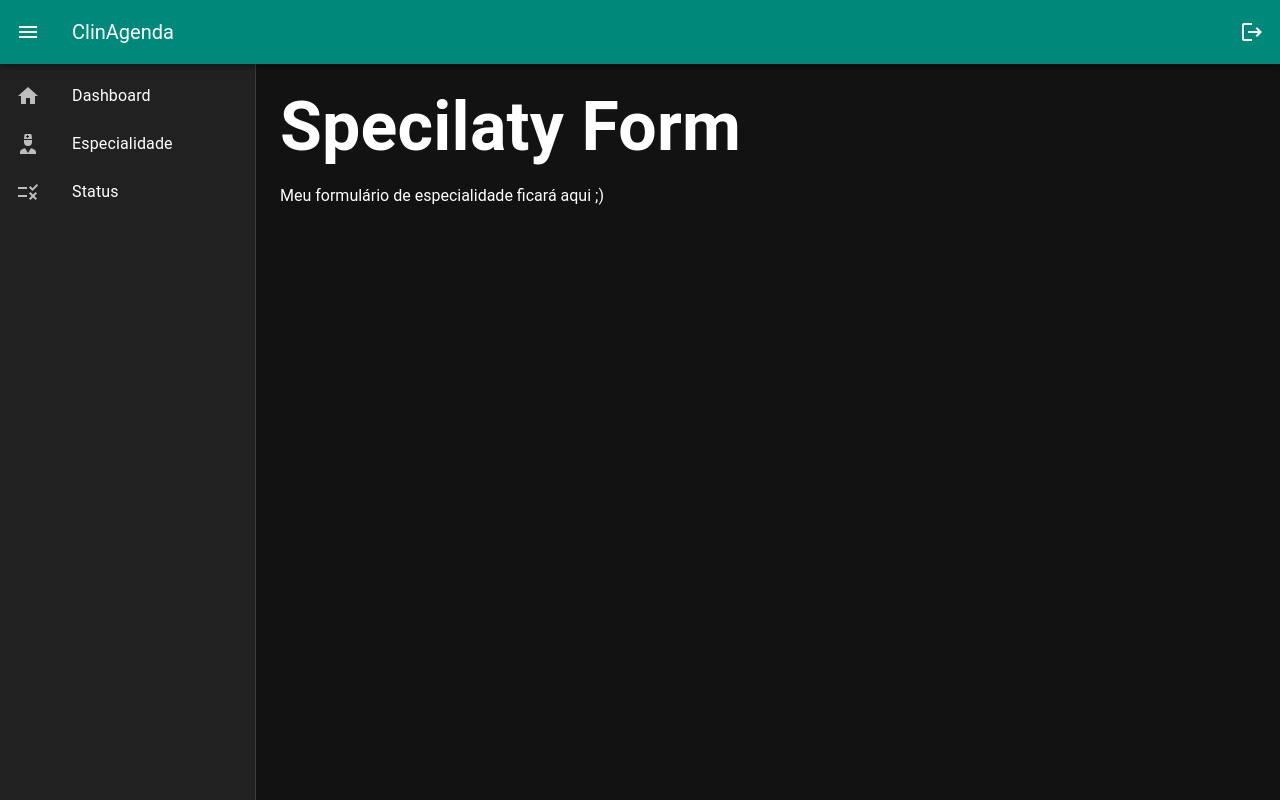
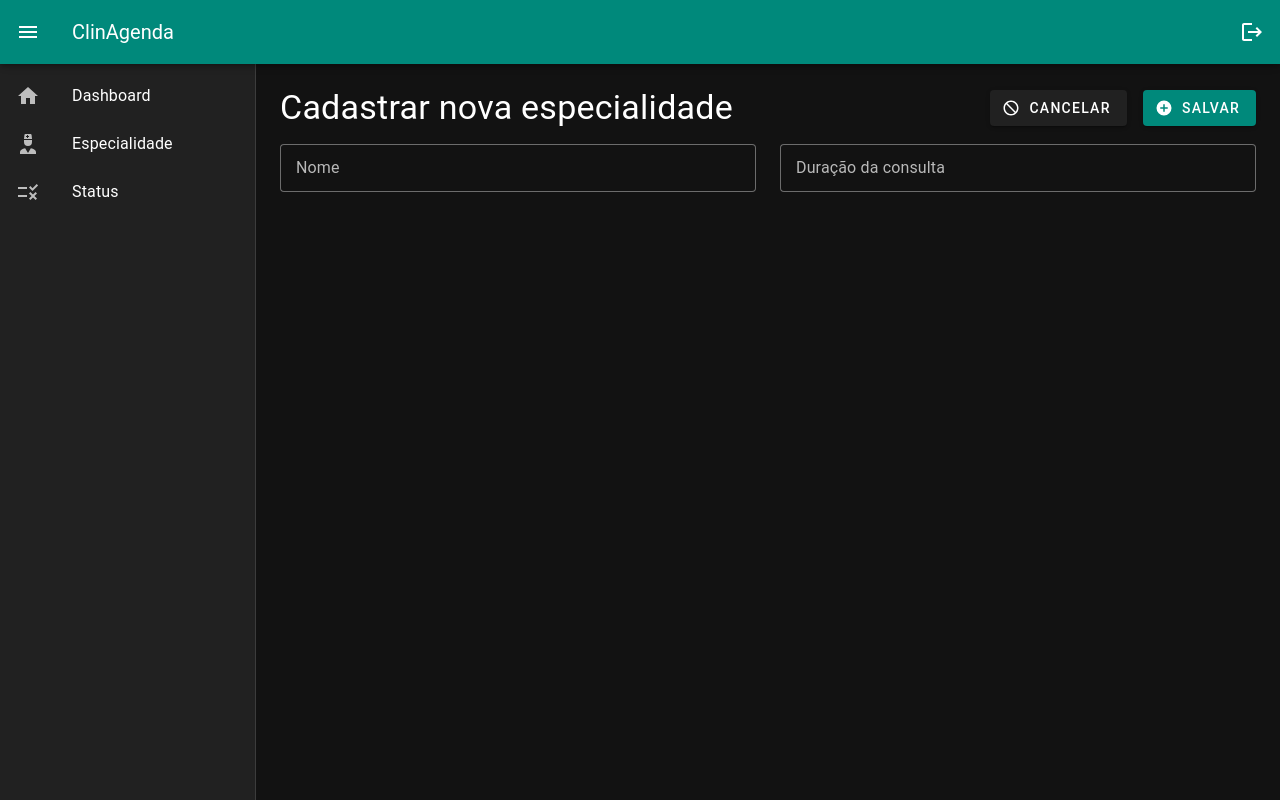
Before and after one commit to lucasb-silva/ClinAgenda-Front, a Vue app: page /specialty/insert in a window 1280 px wide. Built offline with nearby package versions, Linux system fonts and the light colour scheme; what maska would draw is missing.

Commit message:
Implemetando o formulário para criação de `Specialty`

```diff
--- a/src/interfaces/specialty.ts
+++ b/src/interfaces/specialty.ts
@@ -14,3 +14,8 @@ export type GetSpecialtyListResponse = {
   total: number
   items: ISpecialty[]
 }
+
+export type SpecialtyForm = {
+  name: ISpecialty['name']
+  scheduleDuration: ISpecialty['scheduleDuration']
+}
--- a/src/pages/specialty/SpecialtyFormPage.vue
+++ b/src/pages/specialty/SpecialtyFormPage.vue
@@ -1,13 +1,93 @@
 <script setup lang="ts">
-import { DefaultTemplate } from '@/template'
+  import { computed, onMounted, ref } from 'vue'
+  import { DefaultTemplate } from '@/template'
+  import { mdiCancel, mdiPlusCircle } from '@mdi/js'
+  import type { SpecialtyForm } from '@/interfaces/specialty'
+  import request from '@/engine/httpClient'
+  import { useRoute } from 'vue-router'
+  import { PageMode } from '@/enum'
+  import { useToastStore } from '@/stores'
+  import router from '@/router'
+
+  const toastStore = useToastStore()
+  const route = useRoute()
+
+  const isLoadingForm = ref<boolean>(false)
+
+  const id = route.params.id
+  const pageMode = id ? PageMode.PAGE_UPDATE : PageMode.PAGE_INSERT
+
+  const form = ref<SpecialtyForm>({
+    name: '',
+    scheduleDuration: ''
+  })
+
+  const pageTitle = computed(() => {
+    return pageMode === PageMode.PAGE_UPDATE ? 'Editar especialidade' : 'Cadastrar nova especialidade'
+  })
+
+  const submitForm = async () => {
+    isLoadingForm.value = true
+    const response = await request<SpecialtyForm, null>({
+      method: pageMode == PageMode.PAGE_INSERT ? 'POST' : 'PUT',
+      endpoint: pageMode == PageMode.PAGE_INSERT ? 'specialty/insert' : `specialty/update/${id}`,
+      body: form.value
+    })
+
+    if (response.isError) return
+
+    toastStore.setToast({
+      type: 'success',
+      text: `Especialidade ${pageMode == PageMode.PAGE_INSERT ? 'criada' : 'alterada'} com sucesso!`
+    })
+
+    router.push({ name: 'specialty-list' })
+
+    isLoadingForm.value = false
+  }
+
+  const loadForm = async () => {
+    if (pageMode === PageMode.PAGE_INSERT) return
+
+    isLoadingForm.value = true
+    const specialtyFormResponse = await request<undefined, SpecialtyForm>({
+      method: 'GET',
+      endpoint: `specialty/update/${id}`
+    })
+
+    if (specialtyFormResponse?.isError) return
+
+    form.value = specialtyFormResponse.data
+    isLoadingForm.value = false
+  }
+
+  onMounted(() => {
+    loadForm()
+  })
 </script>
 
 <template>
   <default-template>
     <template #title>
-      <h1>Specilaty Form</h1>
+      {{ pageTitle }}
     </template>
 
-    <template #default> Meu formulário de especialidade ficará aqui ;) </template>
+    <template #action>
+      <v-btn :prepend-icon="mdiCancel" :to="{ name: 'specialty-list' }"> Cancelar </v-btn>
+      <v-btn color="primary" :prepend-icon="mdiPlusCircle" @click.prevent="submitForm">
+        Salvar
+      </v-btn>
+    </template>
+
+    <v-form :disabled="isLoadingForm" @submit.prevent="submitForm">
+      <v-row>
+        <v-col cols="6">
+          <v-text-field v-model.trim="form.name" label="Nome" hide-details />
+        </v-col>
+        <v-col cols="6">
+          <v-text-field v-model.trim="form.scheduleDuration" label="Duração da consulta" hide-details />
+        </v-col>
+      </v-row>
+    </v-form>
   </default-template>
 </template>
```
Also changed, not shown: src/pages/status/StatusFormPage.vue (indentation only).
